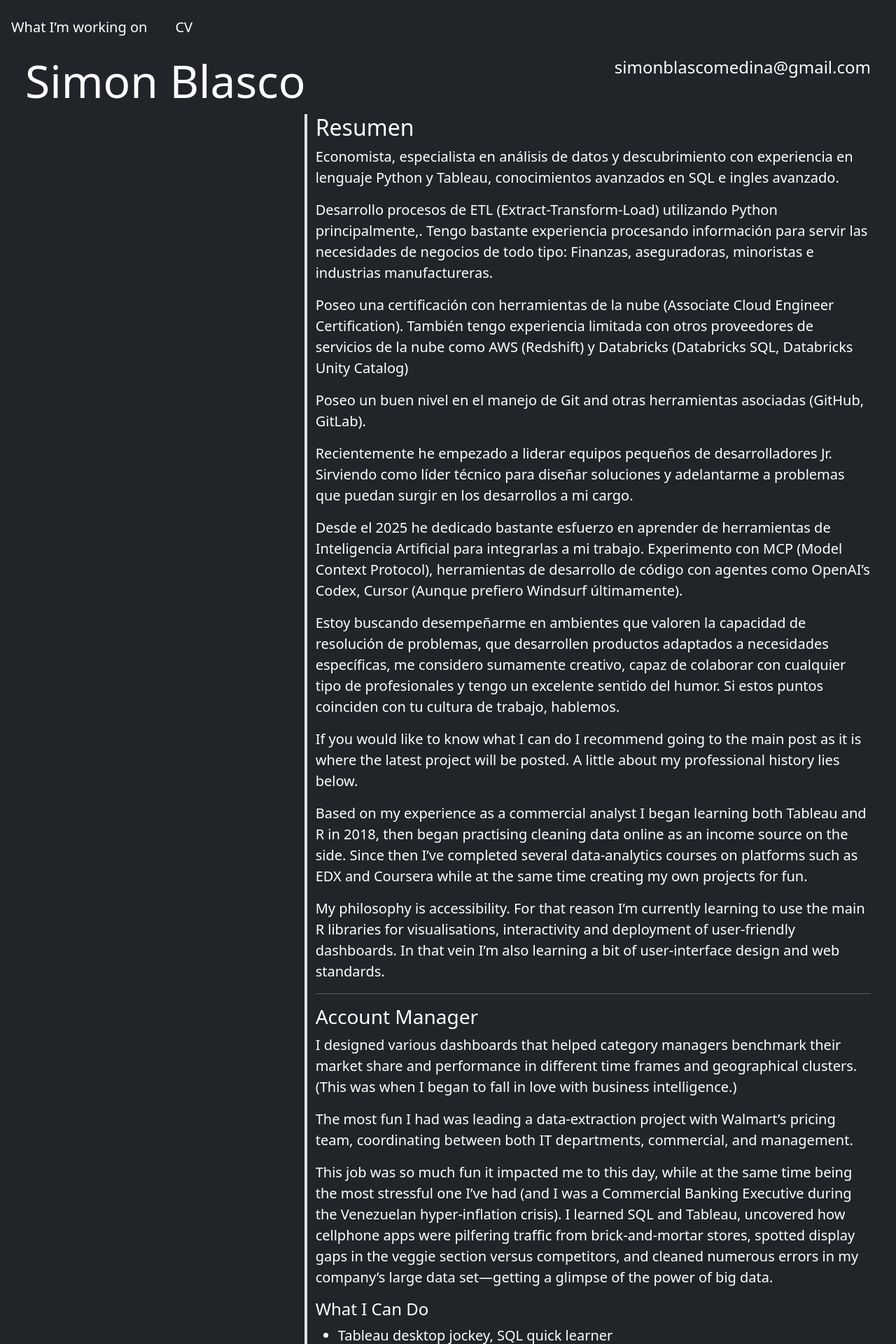
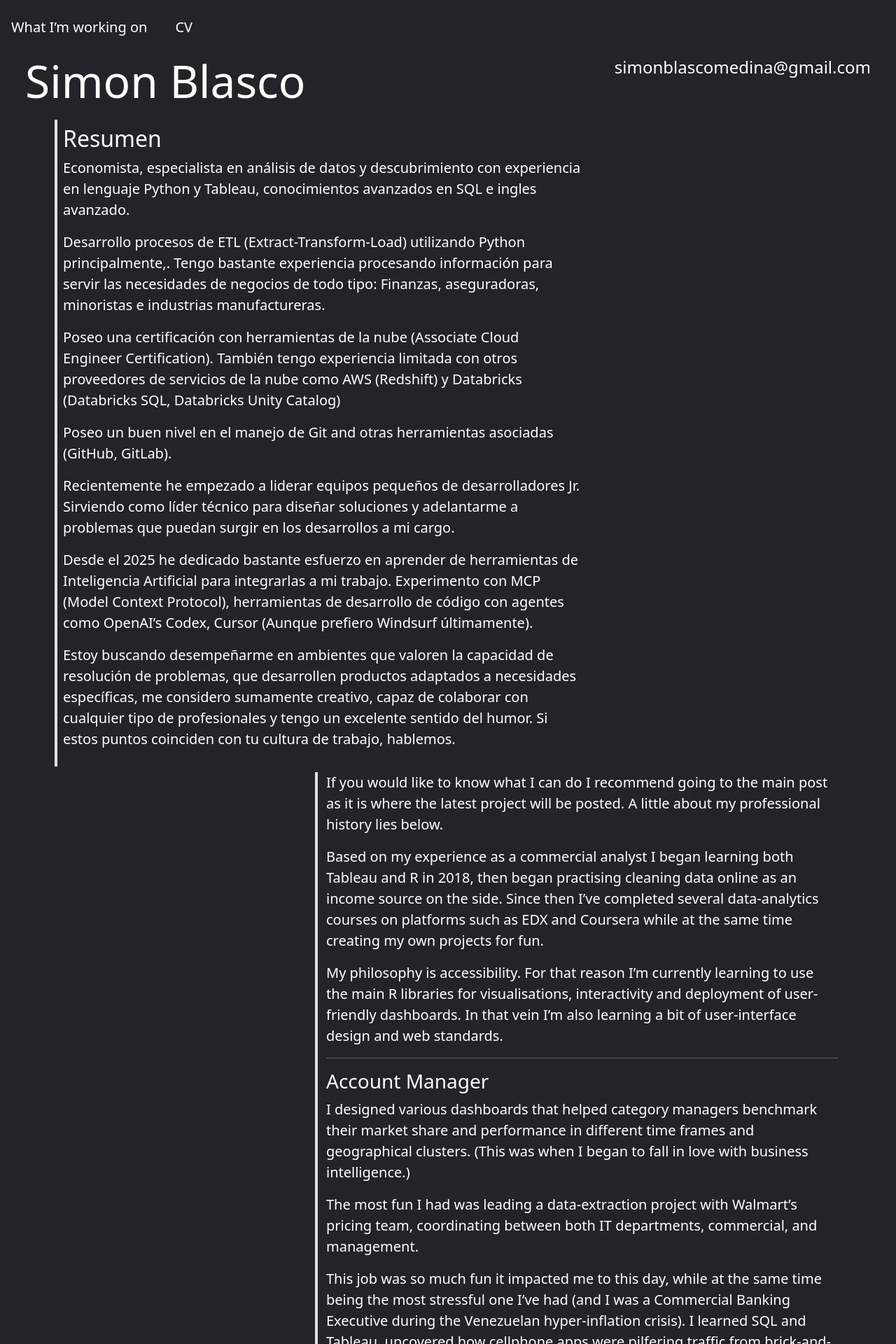
Before and after one commit to sblasco7/sblasco7.github.io, a Jekyll site: the page built from cv.html, in a window 1280 px wide. Shown: the top 1920 px of the page at 70% size. Built offline with Jekyll 4.4.1, drawn with Linux system fonts in a browser that asks for light colours.

Commit message:
arranging the divs cuz divs be diving

```diff
--- a/cv.html
+++ b/cv.html
@@ -16,8 +16,8 @@ title: cv
 	</header>
 
 
-	<div class="container-fluid">
-		<!--
+	<div class="container-md">
+
 		<div class="row">
 			<div class="col-8 m-2 p-2 lead border-start border-4 border-white-subtle text-white">
 				{% capture md %}
@@ -26,14 +26,13 @@ title: cv
 				{{ md | markdownify }}
 			</div>
 		</div>
-		-->
+
 		<div class="row">
 			<div class="col-4">
 				<p class="text-white"></p>
 			</div>
 			<div class="col-8 lead border-start border-4 border-white-subtle text-white">
 				{% capture md %}
-				{% include resume.md %}
 				{% include cv.md %}
 				{% endcapture %}
 				{{ md | markdownify }}
```
